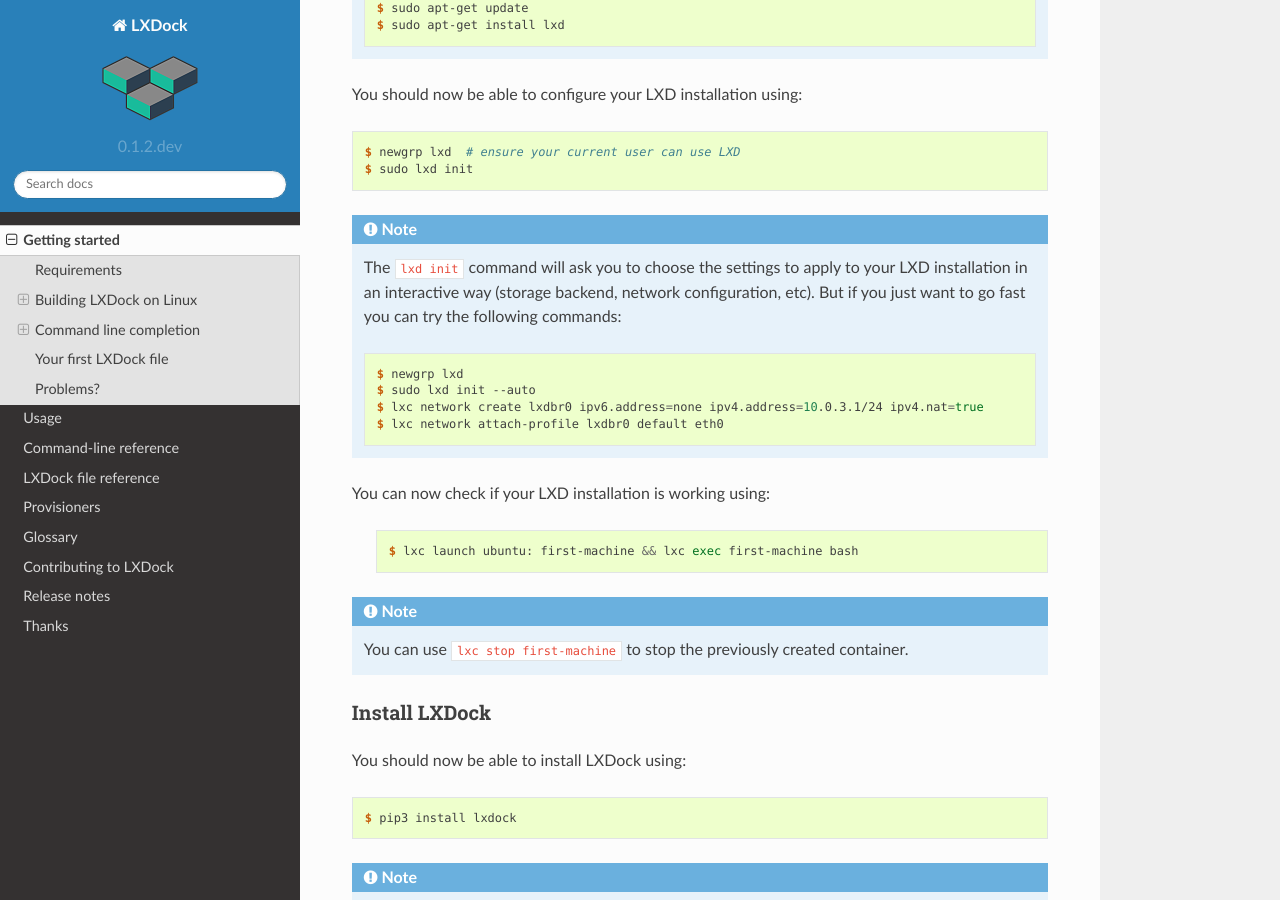
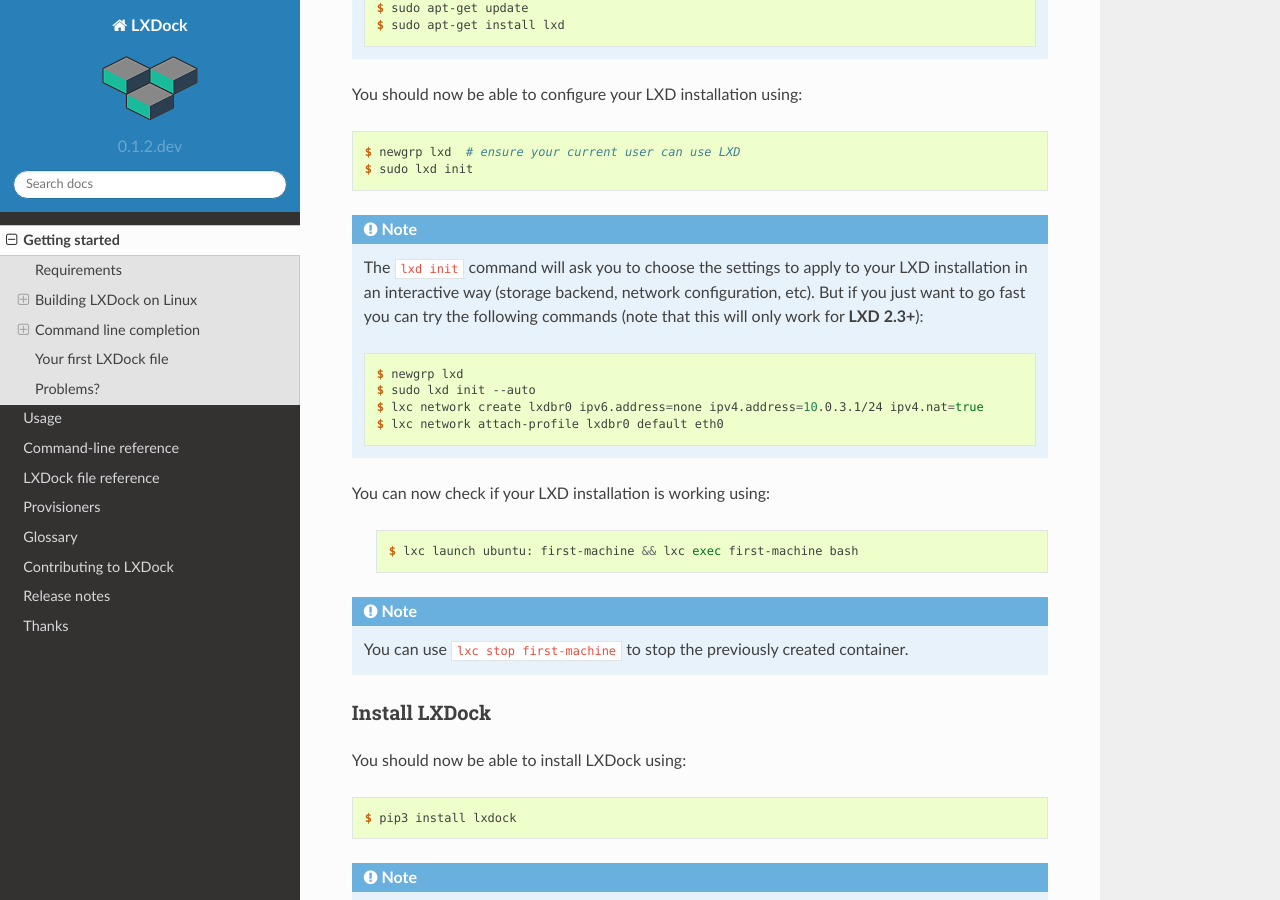
Before and after one commit to lxdock/lxdock, a Sphinx documentation site: the page built from docs/getting_started.rst, in a window 1280 px wide and 900 px high, scrolled down 797 px. Built offline with Sphinx 7.4.7 and the Read the Docs theme 2.0.0, drawn with Linux system fonts in a browser that asks for light colours.

Commit message:
Fixed #43 -- Updated documentation note related to lxd initialisation steps

```diff
--- a/docs/getting_started.rst
+++ b/docs/getting_started.rst
@@ -50,7 +50,7 @@
 
   The ``lxd init`` command will ask you to choose the settings to apply to your LXD installation in
   an interactive way (storage backend, network configuration, etc). But if you just want to go fast
-  you can try the following commands:
+  you can try the following commands (note that this will only work for **LXD 2.3+**):
 
   .. code-block:: console
 
```
